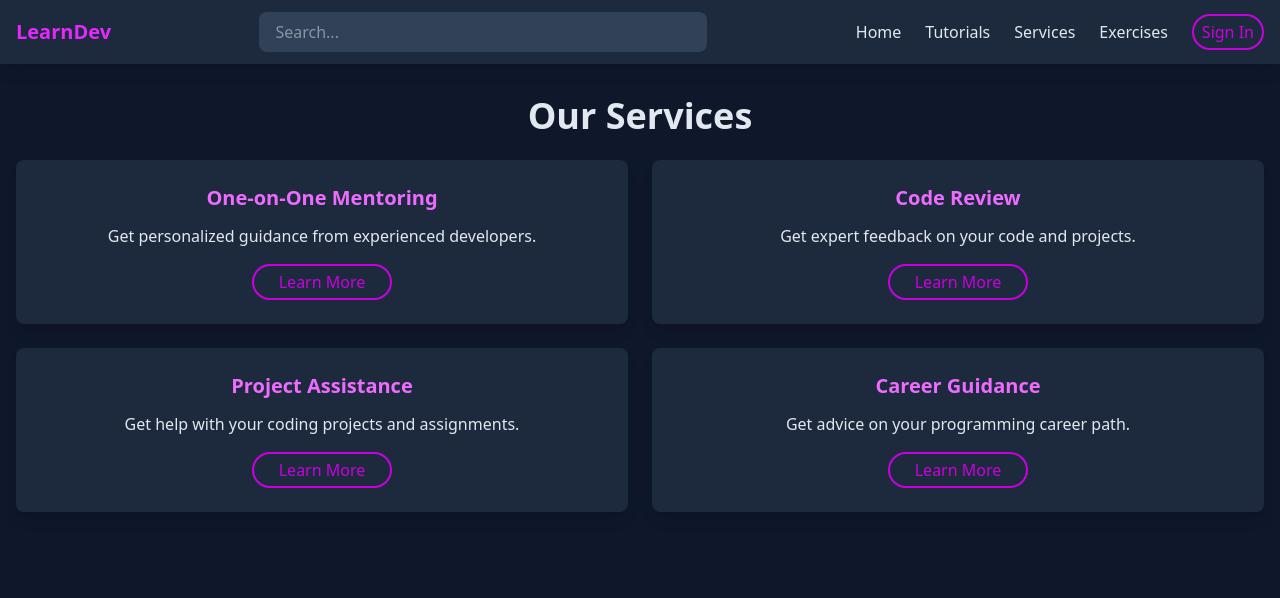
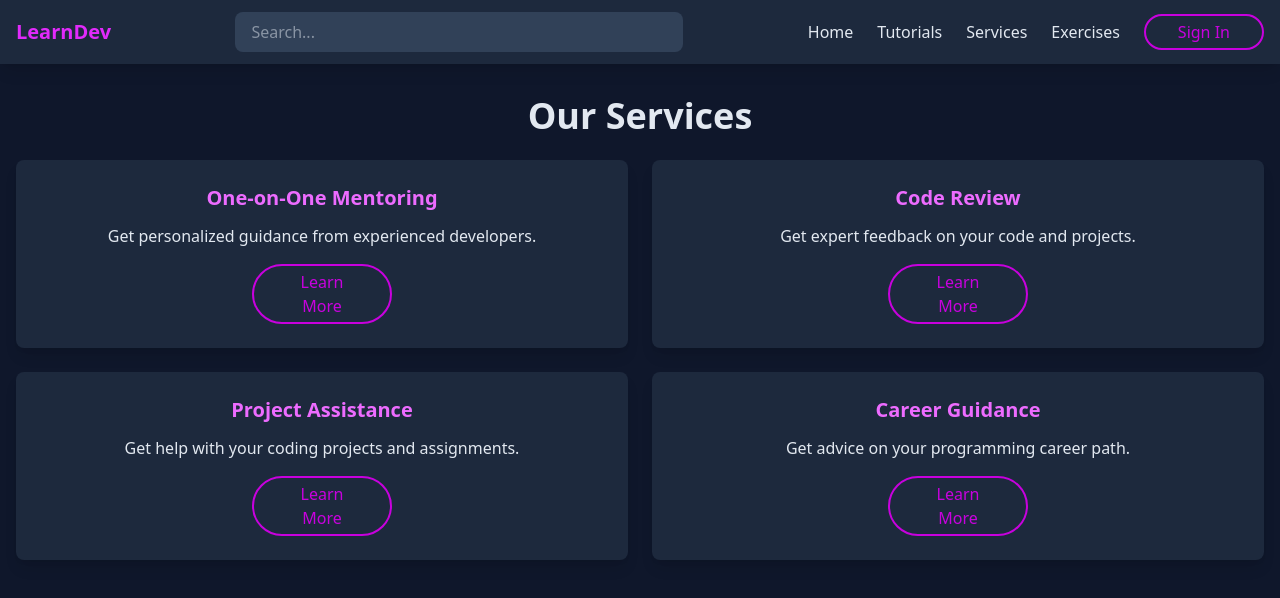
Before and after one commit to Auracle19/Capstone, a React (Vite) app: page /services in a window 1280 px wide. Shown: the top 598 px of the page. Built offline with nearby package versions, Linux system fonts and the light colour scheme.

Commit message:
button start update

```diff
--- a/src/index.css
+++ b/src/index.css
@@ -6,6 +6,6 @@
 }
 
 .btn1 {
-  @apply border-2 border-fuchsia-600 text-fuchsia-600 p-2 rounded-4xl py-1 hover:border-fuchsia-400
+  @apply border-2 border-fuchsia-600 text-fuchsia-600 p-8 rounded-4xl py-1 hover:border-fuchsia-400
   hover:text-fuchsia-400 cursor-pointer
 }
```
